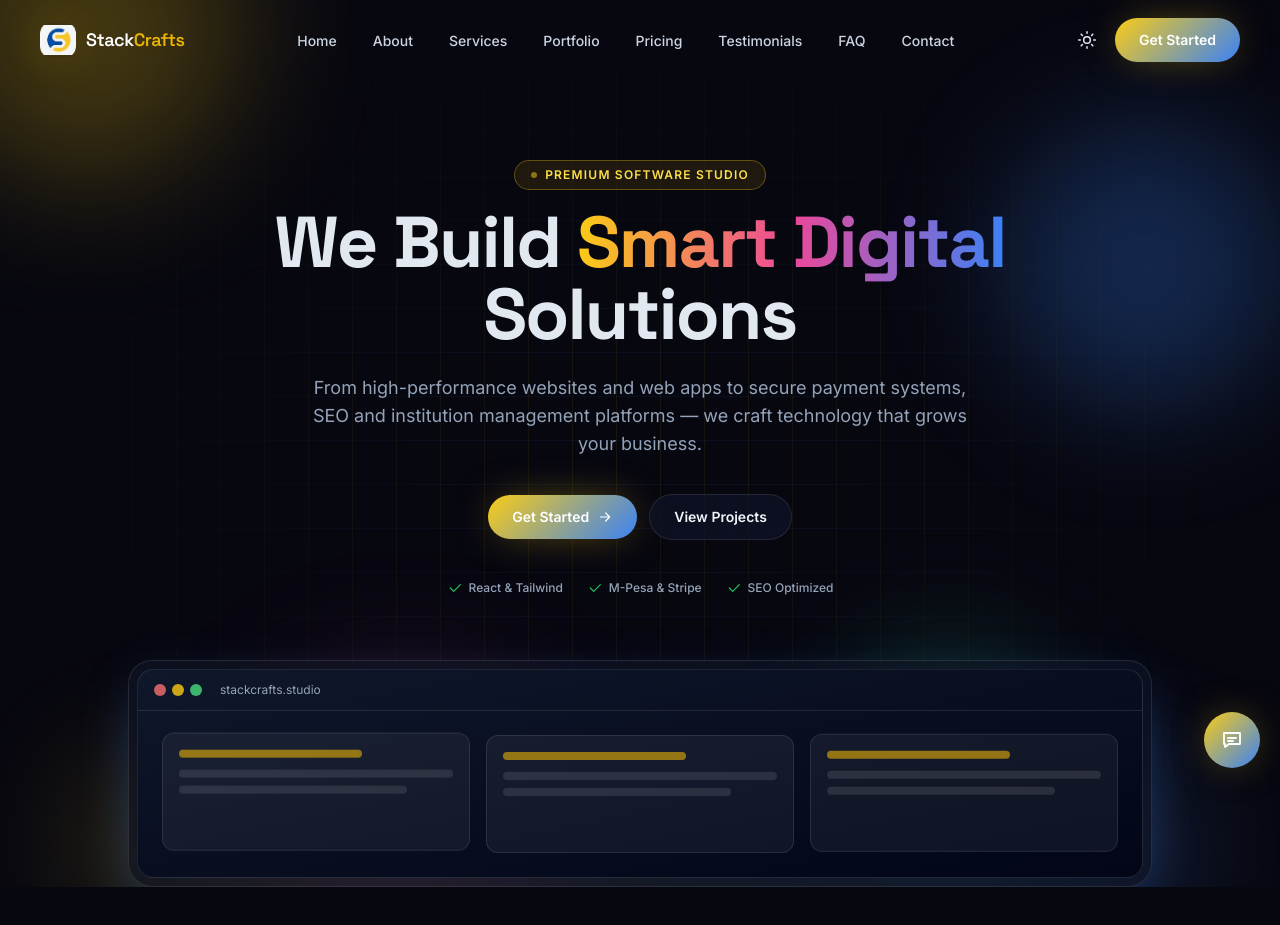
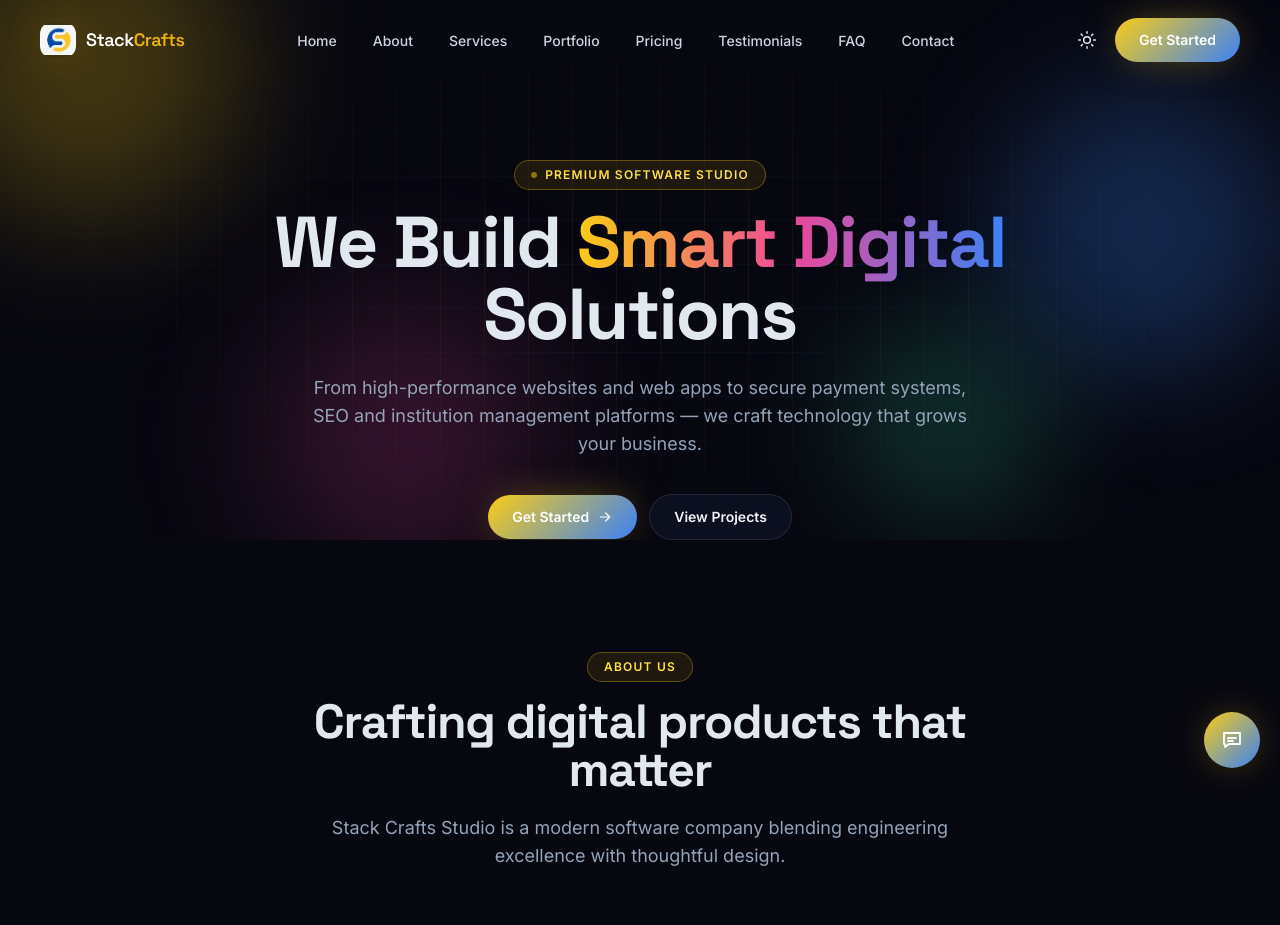
Before and after one commit to Ericmusyoka2020/stackractcvbnm, a React (Vite) app: page / in a window 1280 px wide. Shown: the top 925 px of the page. Built offline with nearby package versions, Linux system fonts and the light colour scheme.

Commit message:
first commit

```diff
--- a/index.html
+++ b/index.html
@@ -2,7 +2,7 @@
 <html lang="en" class="dark scroll-smooth">
   <head>
     <meta charset="UTF-8" />
-    <link rel="icon" type="image/svg+xml" href="/favicon.svg" />
+    <link rel="icon" type="image/svg+xml" href="./favicon.svg" />
     <meta name="viewport" content="width=device-width, initial-scale=1.0" />
     <meta
       name="description"
@@ -15,7 +15,7 @@
       content="Premium software studio crafting websites, web apps, payment systems, and institution management systems."
     />
     <meta property="og:type" content="website" />
-    <meta property="og:image" content="/pic.png" />
+    <meta property="og:image" content="./pic.png" />
     <meta property="og:image:width" content="1200" />
     <meta property="og:image:height" content="630" />
     <meta property="og:url" content="https://stackcrafts.studio/" />
@@ -25,7 +25,7 @@
       name="twitter:description"
       content="Premium software studio crafting websites, web apps, payment systems, and institution management systems."
     />
-    <meta name="twitter:image" content="/pic.png" />
+    <meta name="twitter:image" content="./pic.png" />
     <title>Stack Crafts Studio — We Build Smart Digital Solutions</title>
     <link rel="preconnect" href="https://fonts.googleapis.com" />
     <link rel="preconnect" href="https://fonts.gstatic.com" crossorigin />
--- a/src/data/content.js
+++ b/src/data/content.js
@@ -70,7 +70,7 @@ export const PROJECTS = [
     tech: ['React', 'Node', 'PostgreSQL'],
     accent: 'from-yellow-400 to-blue-500',
     mock: 'dashboard',
-    image: '/AuroraFinanceDashboard.png',
+    image: 'AuroraFinanceDashboard.png',
   },
   {
     title: 'EduSphere LMS',
@@ -79,7 +79,7 @@ export const PROJECTS = [
     tech: ['Next.js', 'Supabase', 'Tailwind'],
     accent: 'from-amber-400 to-blue-600',
     mock: 'lms',
-    image: '/EduSphereLMS.png',
+    image: 'EduSphereLMS.png',
   },
   {
     title: 'Lumière Store',
@@ -88,7 +88,7 @@ export const PROJECTS = [
     tech: ['React', 'Stripe', 'M-Pesa'],
     accent: 'from-yellow-300 to-blue-500',
     mock: 'store',
-    image: '/LumièreStore.png',
+    image: 'LumièreStore.png',
   },
   {
     title: 'Nova Portfolio',
@@ -97,7 +97,7 @@ export const PROJECTS = [
     tech: ['Vite', 'GSAP', 'Tailwind'],
     accent: 'from-yellow-400 to-cyan-400',
     mock: 'portfolio',
-    image: '/NovaPortfolio.png',
+    image: 'NovaPortfolio.png',
   },
   {
     title: 'MedTrack HMS',
@@ -106,7 +106,7 @@ export const PROJECTS = [
     tech: ['React', 'Node', 'MongoDB'],
     accent: 'from-amber-400 to-blue-600',
     mock: 'hospital',
-    image: '/MedTrackHMS.png',
+    image: 'MedTrackHMS.png',
   },
   {
     title: 'Pulse Booking',
@@ -115,14 +115,14 @@ export const PROJECTS = [
     tech: ['Next.js', 'Twilio', 'Prisma'],
     accent: 'from-yellow-300 to-blue-500',
     mock: 'booking',
-    image: '/PulseBooking.png',
+    image: 'PulseBooking.png',
   },
 ]
 
 export const PRICING = [
   {
     name: 'Basic Website',
-    price: 'KES 25,000',
+    price: 'KES 15,000',
     period: 'one-time',
     desc: 'Perfect for a clean, professional online presence.',
     features: [
@@ -136,7 +136,7 @@ export const PRICING = [
   },
   {
     name: 'Business Website',
-    price: 'KES 65,000',
+    price: 'KES 30,000',
     period: 'one-time',
     desc: 'For growing brands that need more power and polish.',
     features: [
--- a/src/sections/Hero.jsx
+++ b/src/sections/Hero.jsx
@@ -66,58 +66,7 @@ export default function Hero() {
               View Projects
             </a>
           </motion.div>
-
-          <motion.div
-            variants={fadeUp}
-            custom={4}
-            initial="hidden"
-            animate="show"
-            className="mt-10 flex flex-wrap items-center justify-center gap-x-6 gap-y-2 text-xs font-medium text-slate-400"
-          >
-            <span className="flex items-center gap-1.5">
-              <Icon name="check" className="h-4 w-4 text-green-500" /> React & Tailwind
-            </span>
-            <span className="flex items-center gap-1.5">
-              <Icon name="check" className="h-4 w-4 text-green-500" /> M-Pesa & Stripe
-            </span>
-            <span className="flex items-center gap-1.5">
-              <Icon name="check" className="h-4 w-4 text-green-500" /> SEO Optimized
-            </span>
-          </motion.div>
         </div>
-
-        <motion.div
-          initial={{ opacity: 0, y: 60 }}
-          animate={{ opacity: 1, y: 0 }}
-          transition={{ duration: 1, delay: 0.6 }}
-          className="relative mx-auto mt-16 max-w-5xl"
-        >
-          <div className="glass-strong rounded-3xl p-2 shadow-glow-lg">
-            <div className="relative overflow-hidden rounded-2xl border border-white/10 bg-gradient-to-br from-slate-900 to-slate-950">
-              <div className="flex items-center gap-1.5 border-b border-white/10 px-4 py-3">
-                <span className="h-3 w-3 rounded-full bg-red-400/80" />
-                <span className="h-3 w-3 rounded-full bg-yellow-400/80" />
-                <span className="h-3 w-3 rounded-full bg-green-400/80" />
-                <span className="ml-3 text-xs text-slate-400">stackcrafts.studio</span>
-              </div>
-              <div className="grid gap-4 p-6 sm:grid-cols-3">
-                {[0, 1, 2].map((i) => (
-                  <div
-                    key={i}
-                    className="rounded-xl border border-white/10 bg-white/5 p-4 animate-float"
-                    style={{ animationDelay: `${i * 0.8}s` }}
-                  >
-                    <div className="mb-3 h-2 w-2/3 rounded-full bg-brand-500/60" />
-                    <div className="mb-2 h-2 w-full rounded-full bg-white/10" />
-                    <div className="mb-2 h-2 w-5/6 rounded-full bg-white/10" />
-                    <div className="h-8 w-1/2 rounded-lg bg-brand-gradient/40" />
-                  </div>
-                ))}
-              </div>
-            </div>
-          </div>
-          <div className="absolute -inset-x-10 -bottom-10 -z-10 h-40 bg-brand-gradient opacity-20 blur-3xl" />
-        </motion.div>
       </div>
     </section>
   )
```
Also changed, not shown: 5 other files (tests, documents, lock files or other folders).
